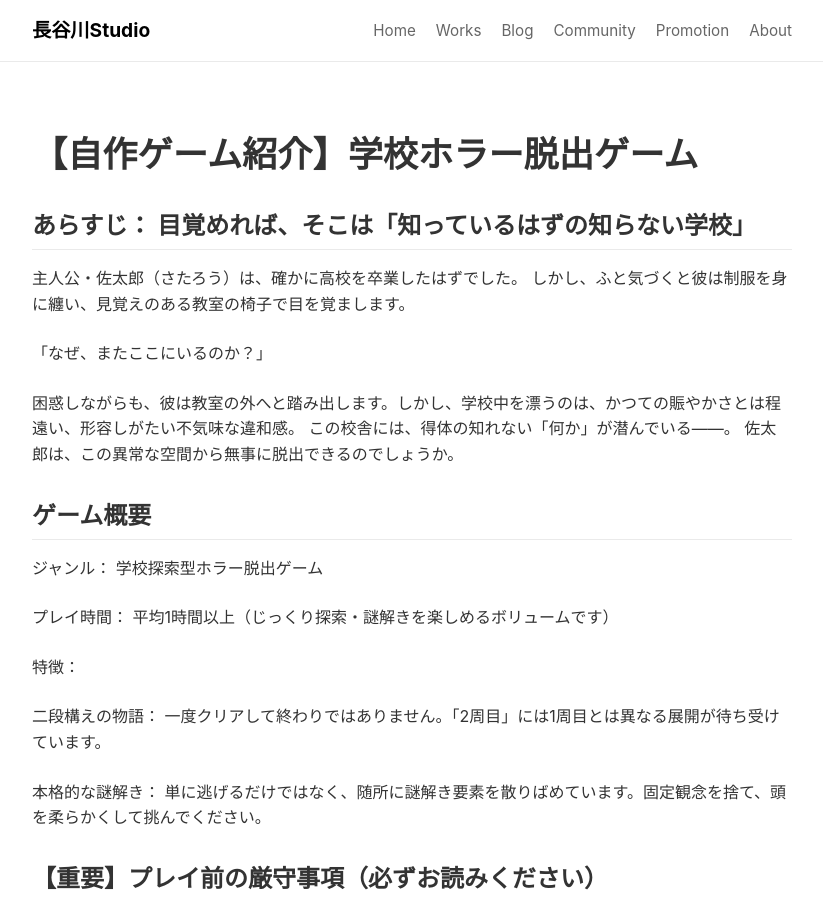
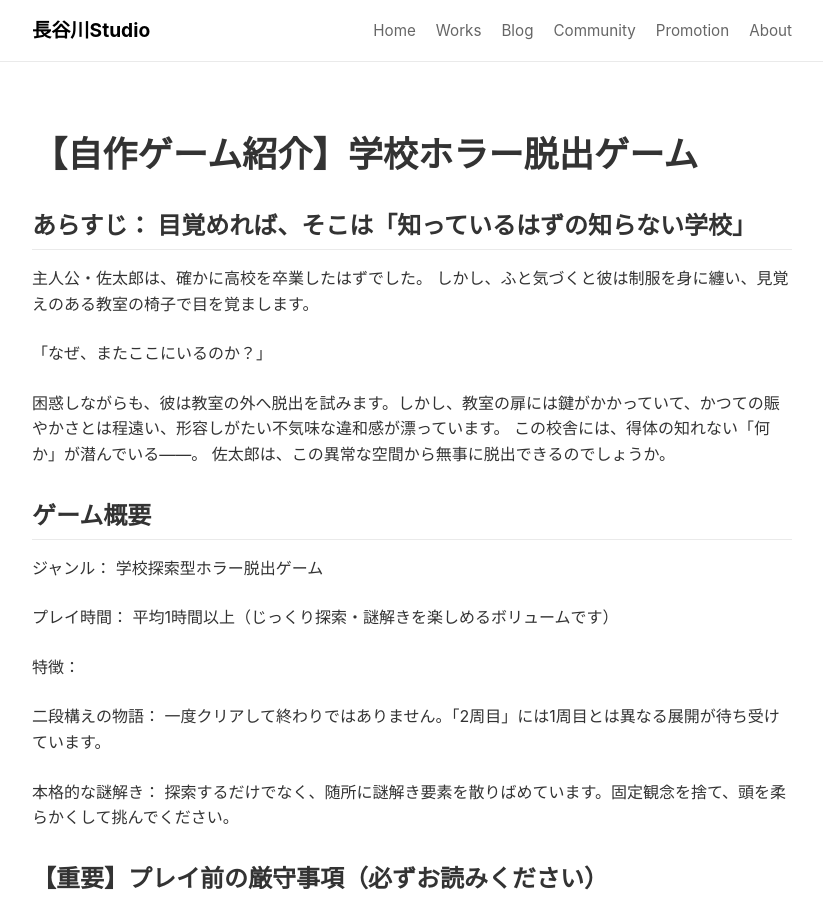
Before and after one commit to woody-510/homepage, a Jekyll site: the page built from _works/eimei.md, in a window 1280 px wide and 900 px high. Shown: the whole window, without its empty margins (228-1051 px from the left). Built offline with Jekyll 4.4.1, drawn with Linux system fonts in a browser that asks for light colours.

Commit message:
Update eimei.md

```diff
--- a/_works/eimei.md
+++ b/_works/eimei.md
@@ -11,12 +11,12 @@ Markdown記法が使えます。
 -->
 
 ## あらすじ： 目覚めれば、そこは「知っているはずの知らない学校」
-主人公・佐太郎（さたろう）は、確かに高校を卒業したはずでした。
+主人公・佐太郎は、確かに高校を卒業したはずでした。
 しかし、ふと気づくと彼は制服を身に纏い、見覚えのある教室の椅子で目を覚まします。
 
 「なぜ、またここにいるのか？」
 
-困惑しながらも、彼は教室の外へと踏み出します。しかし、学校中を漂うのは、かつての賑やかさとは程遠い、形容しがたい不気味な違和感。
+困惑しながらも、彼は教室の外へ脱出を試みます。しかし、教室の扉には鍵がかかっていて、かつての賑やかさとは程遠い、形容しがたい不気味な違和感が漂っています。
 この校舎には、得体の知れない「何か」が潜んでいる――。
 佐太郎は、この異常な空間から無事に脱出できるのでしょうか。
 
@@ -29,7 +29,7 @@ Markdown記法が使えます。
 
 二段構えの物語： 一度クリアして終わりではありません。「2周目」には1周目とは異なる展開が待ち受けています。
 
-本格的な謎解き： 単に逃げるだけではなく、随所に謎解き要素を散りばめています。固定観念を捨て、頭を柔らかくして挑んでください。
+本格的な謎解き： 探索するだけでなく、随所に謎解き要素を散りばめています。固定観念を捨て、頭を柔らかくして挑んでください。
 
 ## 【重要】プレイ前の厳守事項（必ずお読みください）
 本作は、ブラウザの機能を駆使した特殊な演出を多数含んでおります。最高の恐怖体験をしていただくため、以下の設定を必ずご確認の上、開始してください。
```
